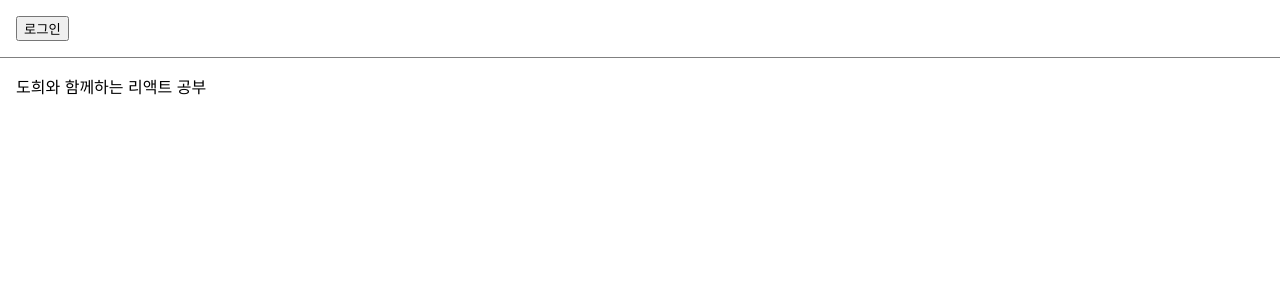
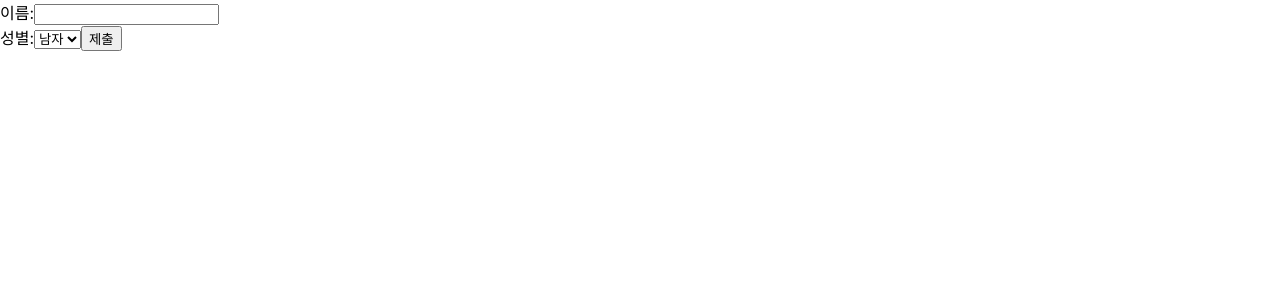
Before and after one commit to dohee12/do-react, a React (Create React App) app: page / in a window 1280 px wide. Shown: the top 300 px of the page. Built offline with nearby package versions, Linux system fonts and the light colour scheme.

Commit message:
List, key, Form sstudy

```diff
--- /dev/null
+++ b/src/08.14/AttendanceBook.jsx
@@ -0,0 +1,32 @@
+import React from "react";
+
+const students = [
+    {
+        id: 1,
+        name: "Inje",
+    },
+    {
+        id: 2,
+        name: "Steve",
+    },
+    {
+        id: 3,
+        name: "Bill",
+    },
+    {
+        id: 4,
+        name: "Jeff",
+    },
+];
+
+function AttendanceBook(props) {
+    return (
+        <ul>
+            {students.map((student) => {
+                return <li key={student.id}>{student.name}</li>;
+            })}
+        </ul>
+    );
+}
+
+export default AttendanceBook;
--- /dev/null
+++ b/src/08.14/SignUp.jsx
@@ -0,0 +1,39 @@
+import React, {useState} from "react";
+
+function SignUp(props) {
+    const [name, setName] = useState("");
+    const [gender, setGender] = useState("남자");
+
+    const handleChangeName = (event) => {
+        setName(event.target.value);
+    };
+
+    const handleChangeGender = (event) => {
+        setGender(event.target.value);
+    };
+
+    const handleSubmit = (event) => {
+        alert(`이름: ${name}, 성별: ${gender}`);
+        event.preventDefault();
+    };
+
+    return(
+        <form onSubmit={handleSubmit}>
+            <label>
+                이름:
+                <input type="text" value={name} onChange={handleChangeName} />
+            </label>
+            <br />
+            <label>
+                성별:
+                <select value={gender} onChange={handleChangeGender}>
+                    <option value="남자">남자</option>
+                    <option value="여자">여자</option>
+                </select>
+            </label>
+            <button type="submit">제출</button>
+        </form>
+    );
+}
+
+export default SignUp;
--- a/src/index.js
+++ b/src/index.js
@@ -9,11 +9,13 @@
 //import CommentList from './08.12/CommentList'; // CommentList 컴포넌트 불러오기
 //import NotificationList from './08.13/NotificationList'; // NotificationList 컴포넌트 불러오기
 //import ConfirmButton from './08.14/ConfirmButton'; // ConfirmButton 컴포넌트 불러오기
-import LandingPage from './08.14/LandingPage';
+//import LandingPage from './08.14/LandingPage'; // LandingPage 컴포넌트 불러오기
+//import AttendanceBook from './08.14/AttendanceBook'; // AttendanceBook 컴포넌트 불러오기
+import SignUp from './08.14/SignUp';
 
 ReactDOM.render(
   <React.StrictMode>
-    <LandingPage />
+    <SignUp />
   </React.StrictMode>,
   document.getElementById('root') // 렌더링할 HTML 요소의 id
   );
```
